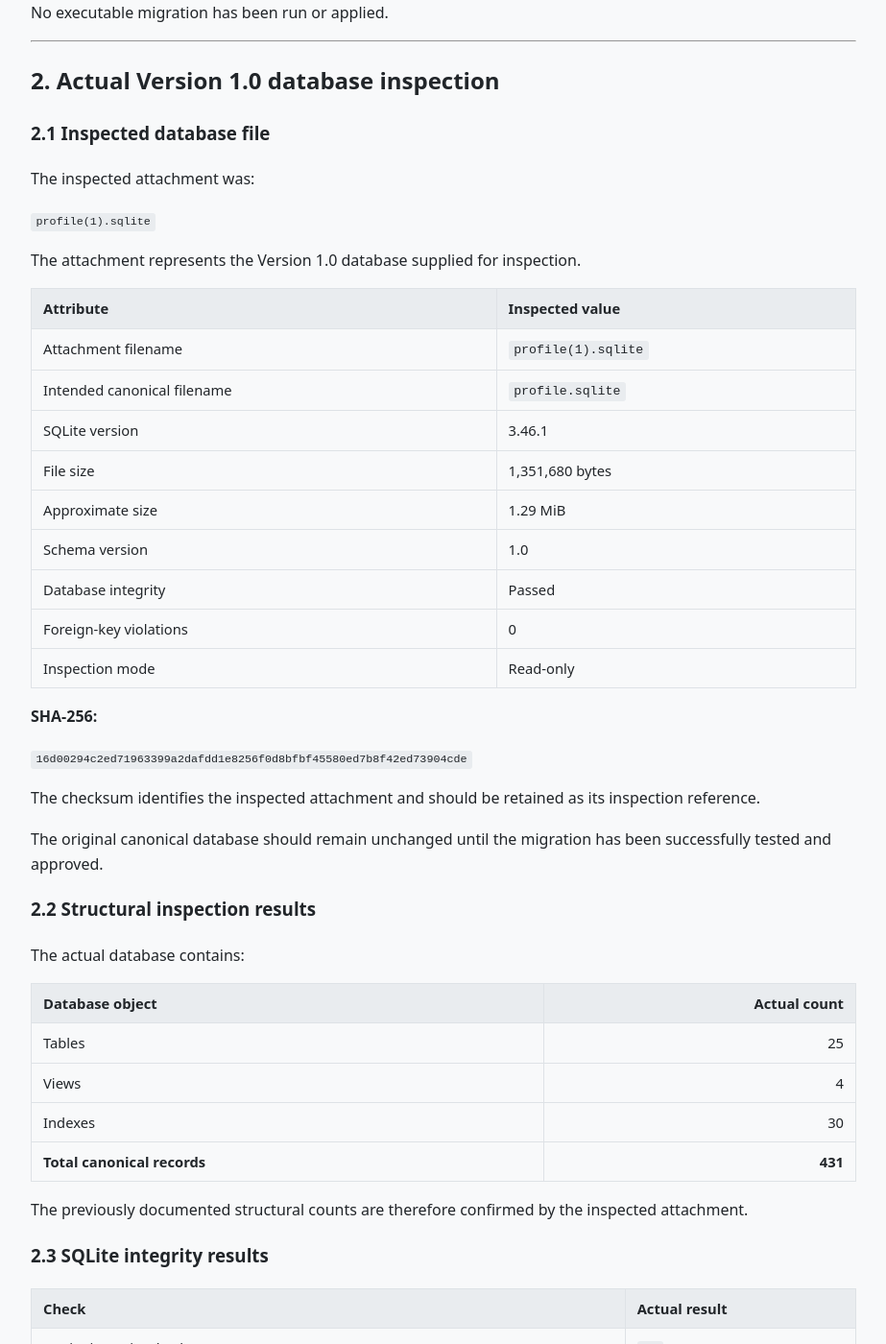
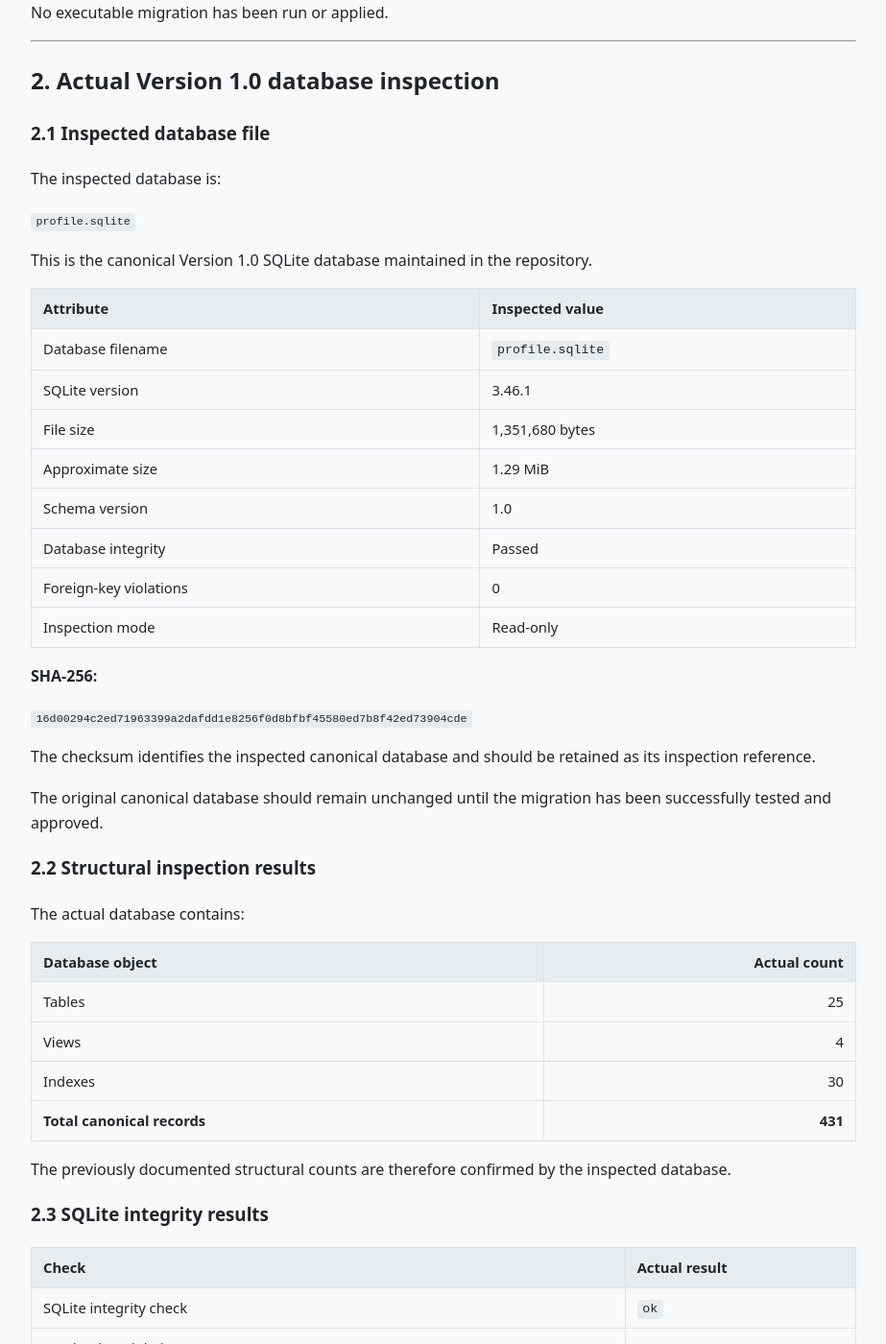
Before and after one commit to pravinkumar-ghodake/pravinkumar-ghodake-academic-archive, a Jekyll site: the page built from 02-ai-knowledge-base/SCHEMA_V1_1_MIGRATION_PLAN.md, in a window 1280 px wide and 1400 px high, scrolled down 1193 px. Shown: the whole window at 96% size, without its empty margins (178-1101 px from the left). Built offline with Jekyll 4.4.1, drawn with Linux system fonts in a browser that asks for light colours; our own code applies the rules of GitHub Pages for plain Markdown files; some of the changed text lies outside the part shown.

Commit message:
Update SCHEMA_V1_1_MIGRATION_PLAN.md

```diff
--- a/02-ai-knowledge-base/SCHEMA_V1_1_MIGRATION_PLAN.md
+++ b/02-ai-knowledge-base/SCHEMA_V1_1_MIGRATION_PLAN.md
@@ -4,7 +4,7 @@
 
 **Profile:** Pravinkumar Ramchandra Ghodake
 **Canonical database:** `profile.sqlite`
-**Inspected attachment:** `profile(1).sqlite`
+**Inspected database:** `profile.sqlite`
 **Current schema version:** 1.0
 **Target schema version:** 1.1
 **Plan date:** 2026-11-17
@@ -47,16 +47,15 @@ No executable migration has been run or applied.
 
 ### 2.1 Inspected database file
 
-The inspected attachment was:
+The inspected database is:
 
-`profile(1).sqlite`
+`profile.sqlite`
 
-The attachment represents the Version 1.0 database supplied for inspection.
+This is the canonical Version 1.0 SQLite database maintained in the repository.
 
 | Attribute | Inspected value |
 |---|---|
-| Attachment filename | `profile(1).sqlite` |
-| Intended canonical filename | `profile.sqlite` |
+| Database filename | `profile.sqlite` |
 | SQLite version | 3.46.1 |
 | File size | 1,351,680 bytes |
 | Approximate size | 1.29 MiB |
@@ -69,7 +68,7 @@ The attachment represents the Version 1.0 database supplied for inspection.
 
 `16d00294c2ed71963399a2dafdd1e8256f0d8bfbf45580ed7b8f42ed73904cde`
 
-The checksum identifies the inspected attachment and should be retained as its inspection reference.
+The checksum identifies the inspected canonical database and should be retained as its inspection reference.
 
 The original canonical database should remain unchanged until the migration has been successfully tested and approved.
 
@@ -84,7 +83,7 @@ The actual database contains:
 | Indexes | 30 |
 | **Total canonical records** | **431** |
 
-The previously documented structural counts are therefore confirmed by the inspected attachment.
+The previously documented structural counts are therefore confirmed by the inspected database.
 
 ### 2.3 SQLite integrity results
 
@@ -1456,7 +1455,7 @@ The objective is a trustworthy, transparent, traceable, maintainable and interop
 **Maintained by:** Pravinkumar Ramchandra Ghodake
 **Repository area:** `02-ai-knowledge-base/`
 **Canonical database:** `profile.sqlite`
-**Inspected attachment:** `profile(1).sqlite`
+**Inspected database:** `profile.sqlite`
 **Current schema:** 1.0
 **Target schema:** 1.1
 **Migration status:** Design and testing preparation
```
